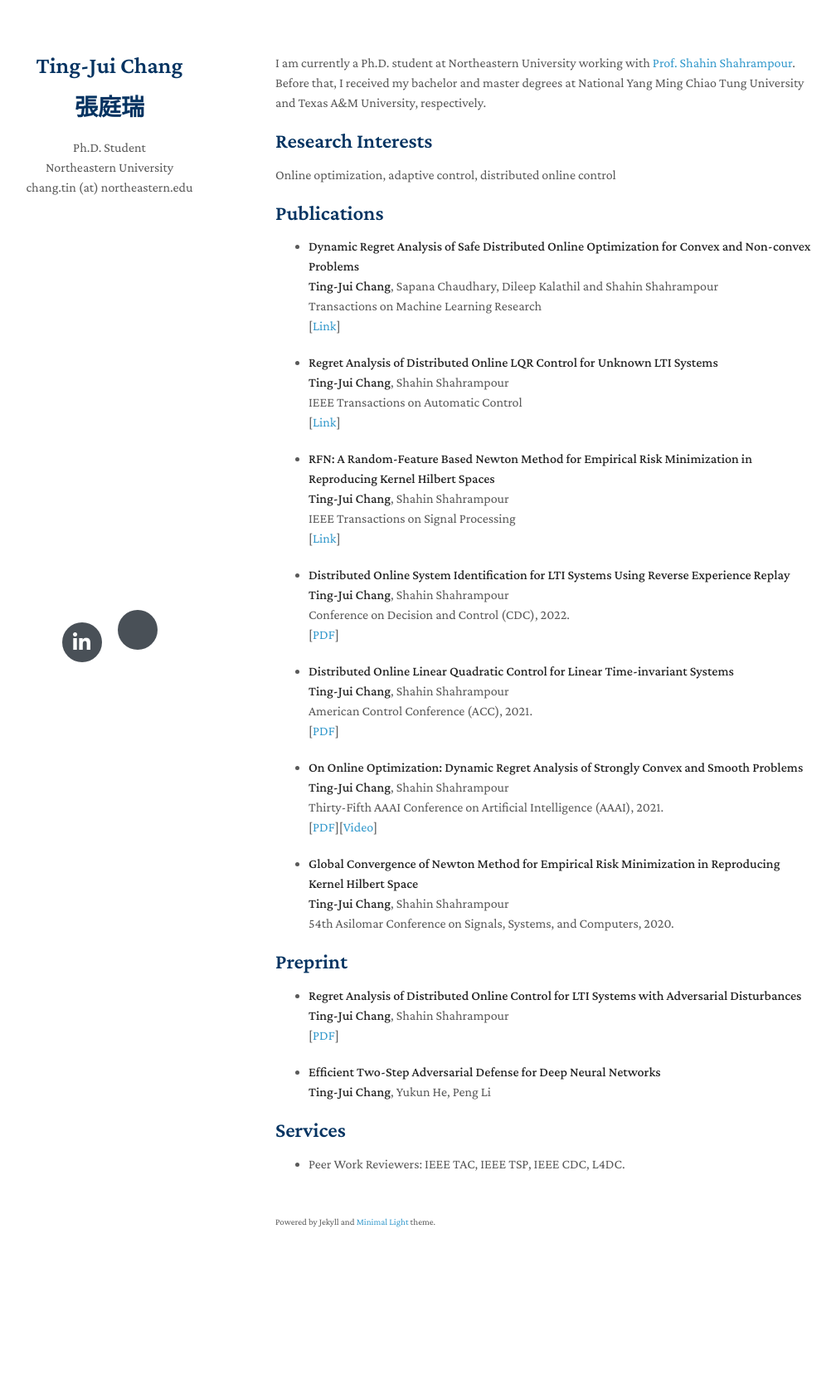
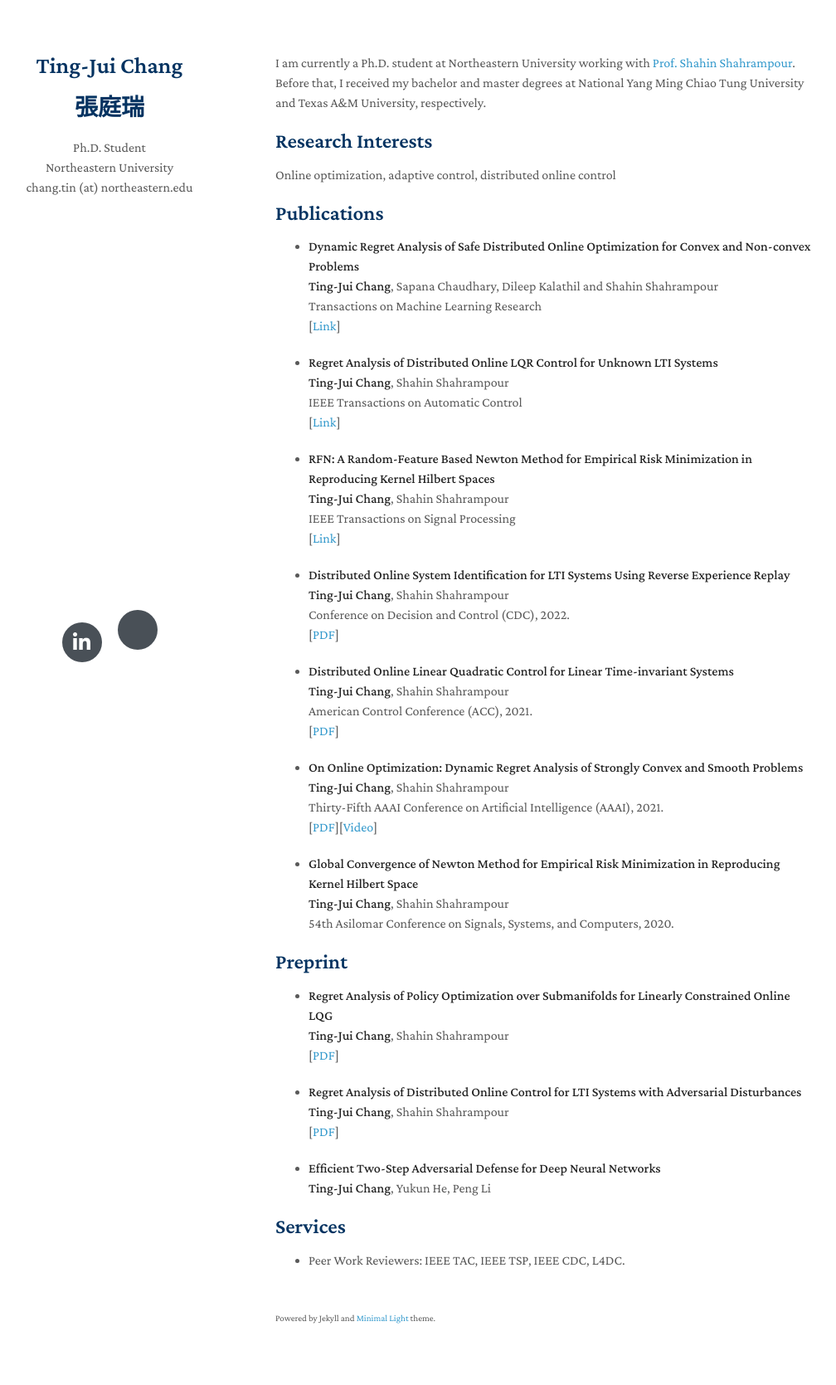
Before and after one commit to tingjui/MyWeb, a Jekyll site: the page built from index.md, in a window 1280 px wide. Shown: the whole page at 83% size, without its empty margins (138-1146 px from the left). Built offline with Jekyll 4.4.1, drawn with Linux system fonts in a browser that asks for light colours; nearby versions of some CDN libraries; a style sheet for code colours, icons or effects is not loaded; before the commit the page ends 1553 px from its top, so only the background shows below that.

Commit message:
Update index.md

```diff
--- a/index.md
+++ b/index.md
@@ -69,6 +69,12 @@ Hilbert Space**
   <br>
 
 ## Preprint
+- **Regret Analysis of Policy Optimization over Submanifolds for Linearly Constrained Online LQG**
+  <br>
+  **Ting-Jui Chang**, Shahin Shahrampour
+  <br>
+  [[PDF](https://arxiv.org/pdf/2403.08553)]
+
 - **Regret Analysis of Distributed Online Control for LTI Systems with
 Adversarial Disturbances**
   <br>
```
